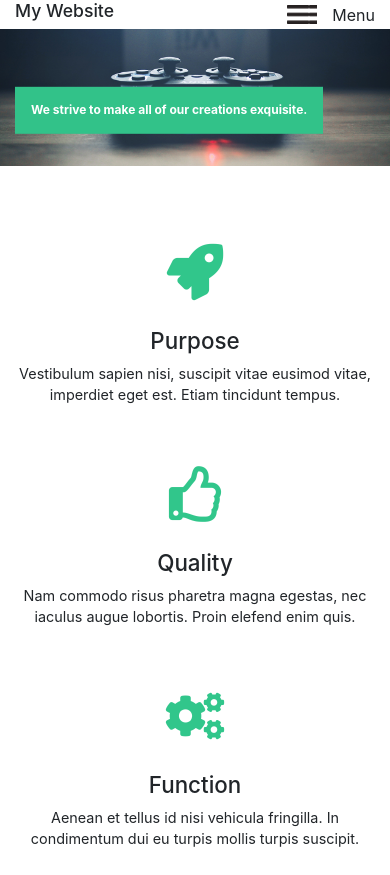
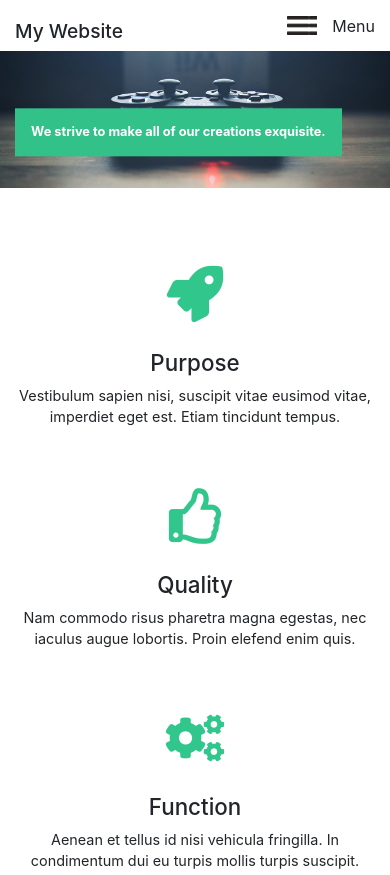
Before and after one commit to Dragan994/bootstrap_web, a plain HTML site: page index.html in a window 390 px wide. Shown: the top 875 px of the page. Drawn offline with Linux system fonts and the light colour scheme.

Commit message:
2nd font adj

```diff
--- a/css/main.css
+++ b/css/main.css
@@ -83,10 +83,11 @@ figure p {
 
 @media screen and (max-width: 768px) {
   h1 {
-    font-size: 1.1rem;
+    margin-top: 20px;
+    font-size: 1.2rem;
   }
   #hero-title {
-    font-size: 0.75rem;
+    font-size: 0.8rem;
     transform: translateY(-50%); } }
 
 @media screen and (min-width: 769px) and (max-width: 992px) {
```
